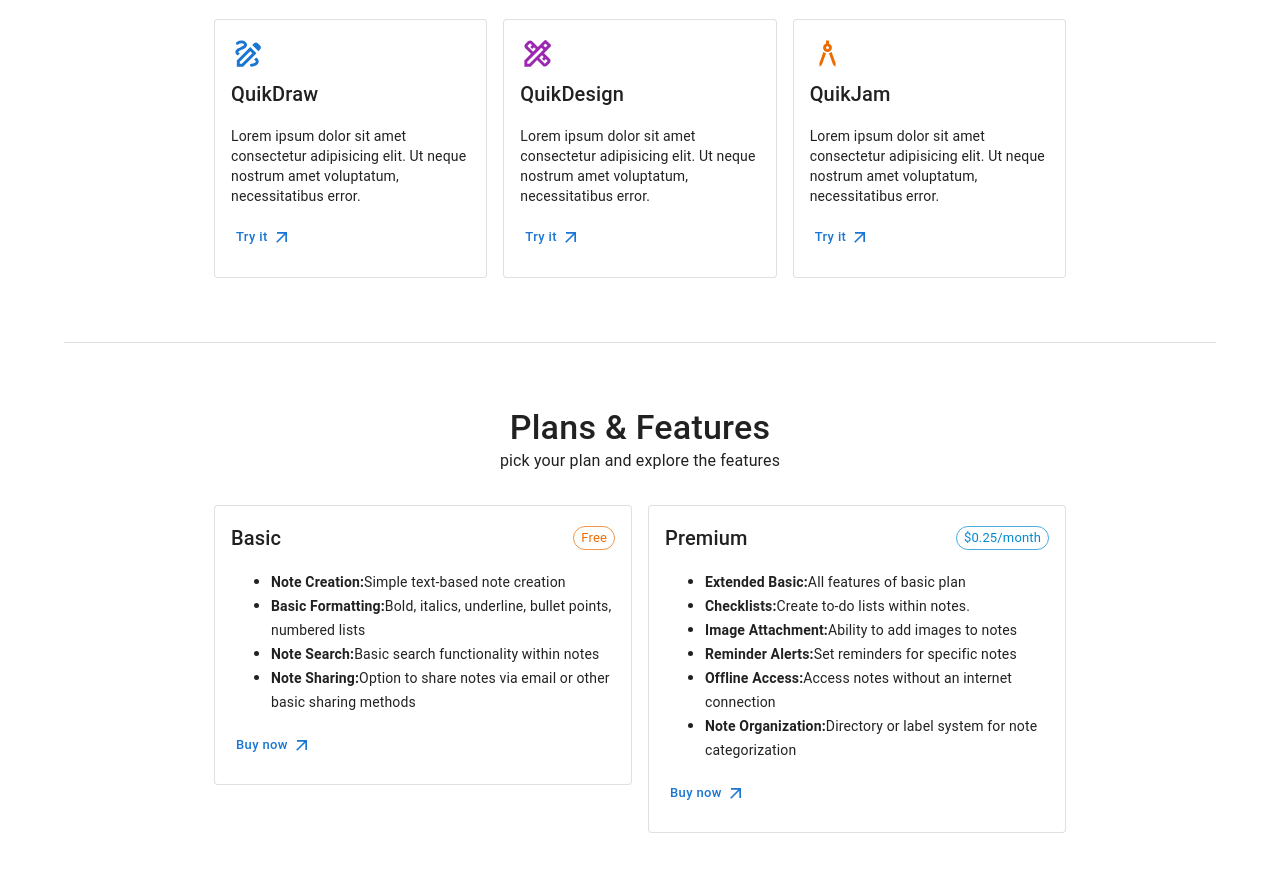
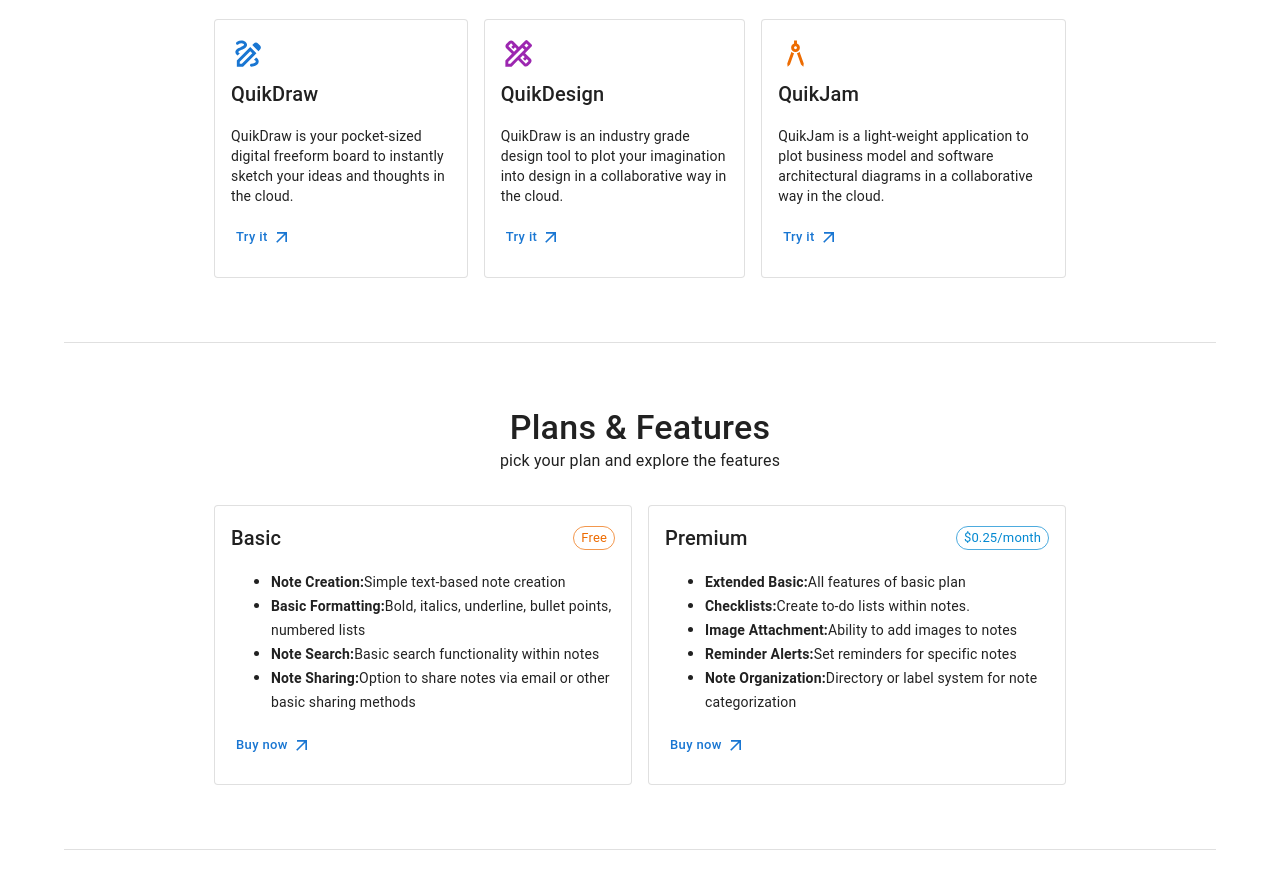
Before and after one commit to papusethi/quicknotes-ui, a React (Create React App) app: page / in a window 1280 px wide. Shown: the part 560-1432 px from the top of the page. Built offline with nearby package versions, Linux system fonts and the light colour scheme.

Commit message:
Completed enhancement to home page header and styles

```diff
--- a/src/components/Header.tsx
+++ b/src/components/Header.tsx
@@ -1,10 +1,13 @@
-import { Box, Button, Typography } from "@mui/material";
+import { Avatar, Box, Button, Typography, useTheme } from "@mui/material";
 import React from "react";
 import { useNavigate } from "react-router-dom";
+import { useAppSelector } from "../redux/hooks";
 import { StyledLink } from "./styledComponents";
 
 const Header: React.FC = () => {
+  const theme = useTheme();
   const navigate = useNavigate();
+  const currentUser = useAppSelector((state) => state.user.currentUser);
 
   const handleClickSignin = () => {
     navigate("/signin");
@@ -54,6 +57,18 @@ const Header: React.FC = () => {
           </li>
         </ul>
       </Box>
+
+      {currentUser ? (
+        <Box>
+          <StyledLink to='/profile'>
+            <Typography>
+              <Avatar sx={{ width: 24, height: 24, background: theme.palette.primary.main }}>
+                {currentUser?.username?.[0]}
+              </Avatar>
+            </Typography>
+          </StyledLink>
+        </Box>
+      ) : (
         <Box display='flex' flexDirection='row' justifyContent='space-between' alignItems='center' gap={1}>
           <Button size='small' onClick={handleClickSignin}>
             Sign in
@@ -62,6 +77,7 @@ const Header: React.FC = () => {
             Create an account
           </Button>
         </Box>
+      )}
     </Box>
   );
 };
--- a/src/pages/Home.tsx
+++ b/src/pages/Home.tsx
@@ -35,9 +35,11 @@ const Home: React.FC = () => {
               <PlayCircleOutlinedIcon fontSize='small' sx={{ marginRight: 1 }} />
               Get demo
             </Button>
-            <Button variant='contained' size='small' disableElevation>
-              Create a note
-            </Button>
+            <StyledLink to='/dashboard'>
+              <Button variant='contained' size='small' disableElevation>
+                Create a note
+              </Button>
+            </StyledLink>
           </Box>
         </Box>
       </Container>
@@ -59,8 +61,8 @@ const Home: React.FC = () => {
                   QuikDraw
                 </Typography>
                 <Typography variant='body2' my={2}>
-                  Lorem ipsum dolor sit amet consectetur adipisicing elit. Ut neque nostrum amet voluptatum,
-                  necessitatibus error.
+                  QuikDraw is your pocket-sized digital freeform board to instantly sketch your ideas and thoughts in
+                  the cloud.
                 </Typography>
 
                 <Button size='small'>
@@ -77,8 +79,8 @@ const Home: React.FC = () => {
                   QuikDesign
                 </Typography>
                 <Typography variant='body2' my={2}>
-                  Lorem ipsum dolor sit amet consectetur adipisicing elit. Ut neque nostrum amet voluptatum,
-                  necessitatibus error.
+                  QuikDraw is an industry grade design tool to plot your imagination into design in a collaborative way
+                  in the cloud.
                 </Typography>
                 <Button size='small'>
                   Try it
@@ -94,8 +96,8 @@ const Home: React.FC = () => {
                   QuikJam
                 </Typography>
                 <Typography variant='body2' my={2}>
-                  Lorem ipsum dolor sit amet consectetur adipisicing elit. Ut neque nostrum amet voluptatum,
-                  necessitatibus error.
+                  QuikJam is a light-weight application to plot business model and software architectural diagrams in a
+                  collaborative way in the cloud.
                 </Typography>
 
                 <Button size='small'>
@@ -214,14 +216,6 @@ const Home: React.FC = () => {
                         </Typography>
                         <Typography component='span' variant='body2'>
                           Set reminders for specific notes
-                        </Typography>
-                      </li>
-                      <li>
-                        <Typography component='span' variant='body2' fontWeight={600}>
-                          Offline Access:
-                        </Typography>
-                        <Typography component='span' variant='body2'>
-                          Access notes without an internet connection
                         </Typography>
                       </li>
                       <li>
--- a/src/pages/PageNotFound.tsx
+++ b/src/pages/PageNotFound.tsx
@@ -1,6 +1,7 @@
-import { Box, Card, CardContent, Container, Typography } from "@mui/material";
+import { Box, Button, Card, CardContent, Container, Typography } from "@mui/material";
 import React from "react";
 import { StyledLink } from "../components/styledComponents";
+import { ArrowBackOutlined } from "@mui/icons-material";
 
 const PageNotFound: React.FC = () => {
   return (
@@ -35,6 +36,15 @@ const PageNotFound: React.FC = () => {
                     help us find something to put here
                   </Typography>
                 </Box>
+
+                <Box textAlign='center'>
+                  <StyledLink to='/#'>
+                    <Button size='small' variant='text' disableElevation>
+                      <ArrowBackOutlined fontSize='small' sx={{ mr: 1 }} />
+                      Go back to home
+                    </Button>
+                  </StyledLink>
+                </Box>
               </CardContent>
             </Card>
           </Box>
--- a/src/pages/Profile.tsx
+++ b/src/pages/Profile.tsx
@@ -69,8 +69,9 @@ const Profile: React.FC = () => {
   const handleClickSignout = async () => {
     try {
       const { data } = await axiosInstance.get("/auth/signout");
+      dispatch(setCurrentUser(null));
+      dispatch(openSnackbarAlert({ severity: "success", message: data?.message }));
       navigate("/signin");
-      dispatch(openSnackbarAlert({ severity: "success", message: data?.message }));
     } catch (error: any) {
       dispatch(openSnackbarAlert({ severity: "error", message: error?.message }));
     }
```
Lines whose indentation alone changed are shown as unchanged.
